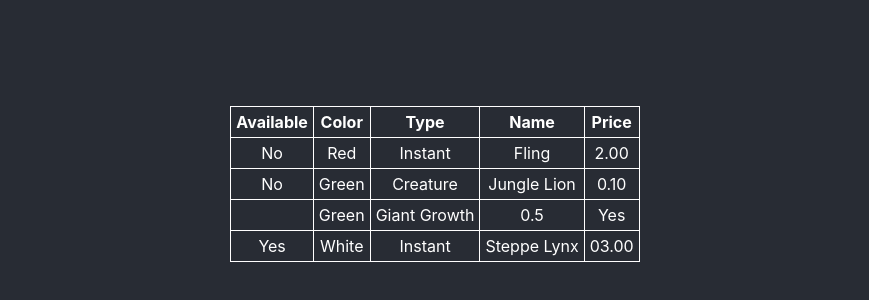
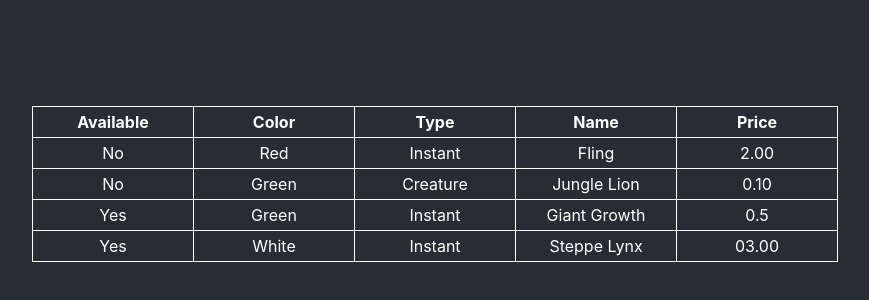
Before and after one commit to spiresheep/electric-slide-demo, a React (Create React App) app in the folder app/: page / in a window 1280 px wide. Shown: the part 216-516 px from the top of the page, without its empty margins (205-1074 px from the left). Built offline with nearby package versions, Linux system fonts and the light colour scheme.

Commit message:
Fix width of columns and clean up code.

```diff
--- a/app/src/App.css
+++ b/app/src/App.css
@@ -37,18 +37,9 @@
 
 table {
   table-layout:fixed;
-  width: 1000;
+  width: 750px;
 }
 
-th {
-  width: 200;
+th, td {
+  width: 150px;
 }
-
-/* @keyframes App-logo-spin {
-  from {
-    transform: rotate(0deg);
-  }
-  to {
-    transform: rotate(360deg);
-  }
-} */
--- a/app/src/App.tsx
+++ b/app/src/App.tsx
@@ -37,7 +37,7 @@
 const data = [
   ['Red', 'Instant', 'Fling', '2.00', 'No'],
   ['Green', 'Creature', 'Jungle Lion', '0.10', 'No'],
-  ['Green', 'Giant Growth', '0.5', 'Yes'],
+  ['Green', 'Instant', 'Giant Growth', '0.5', 'Yes'],
   ['White', 'Instant', 'Steppe Lynx', '03.00', 'Yes']
 ]
 
```
